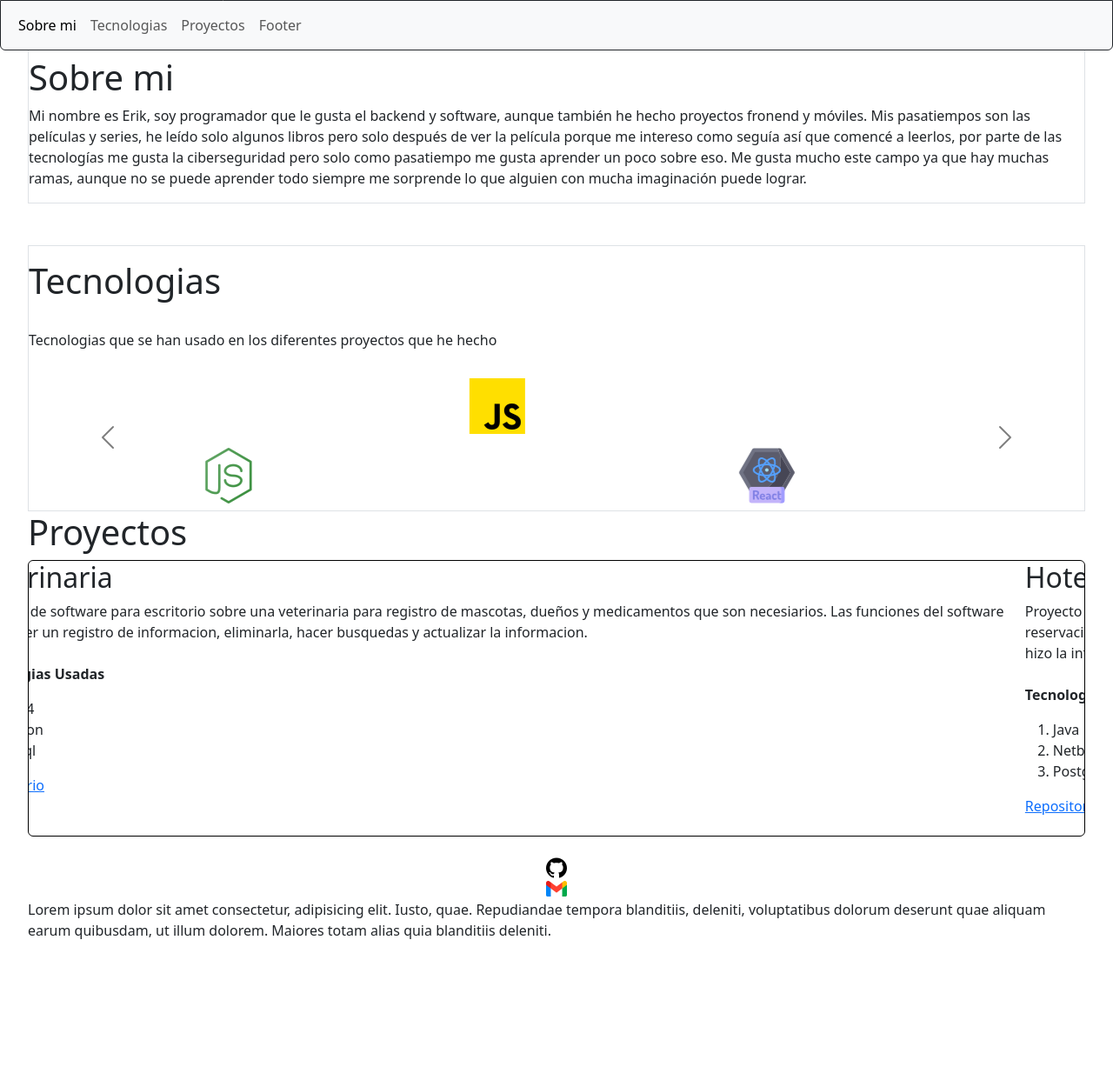
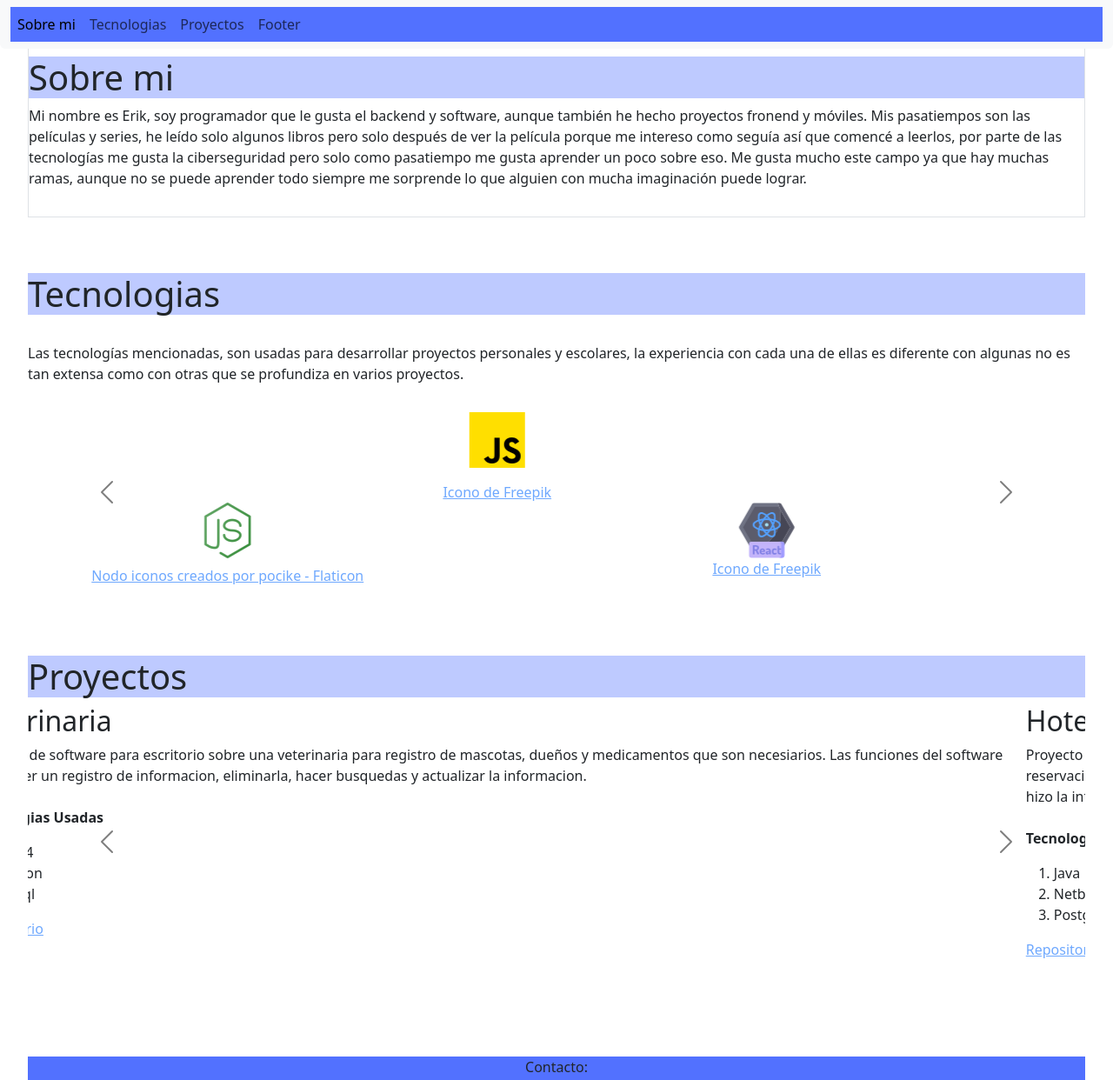
Before and after one commit to Erik-vdlt/port-erik.github.io, a plain HTML site: page main.html in a window 1280 px wide. Shown: the top 1242 px of the page at 87% size. Before the commit the page ends 1122 px from the top, so only its background shows below. Drawn offline with nearby package versions, Linux system fonts and the light colour scheme.

Commit message:
agregados iconos, espaciado y colores

```diff
--- a/css/index.css
+++ b/css/index.css
@@ -1,14 +1,14 @@
-body {
+/*body {
     margin-left: 3%;
     font-family: 'Times New Roman', Times, serif;
-    background: #4B79A1;  /* fallback for old browsers */
-    background: -webkit-linear-gradient(to right, #283E51, #4B79A1);  /* Chrome 10-25, Safari 5.1-6 */
-    background: linear-gradient(to right, #283E51, #4B79A1); /* W3C, IE 10+/ Edge, Firefox 16+, Chrome 26+, Opera 12+, Safari 7+ */
+    background: #4B79A1;  /* fallback for old browsers
+    background: -webkit-linear-gradient(to right, #283E51, #4B79A1);
+    background: linear-gradient(to right, #283E51, #4B79A1);
 }
 
 section.intro {
-    /*border: 1px black solid;*/
-    /*margin-left: 3%; #283E51*/
+    border: 1px black solid;
+    /*margin-left: 3%; #283E51
     text-align: center;
     margin-right: 3%;
     box-shadow: 5px 5px 5px #E4E7E9;
@@ -94,7 +94,7 @@ section > .list {
 
 .project {
     text-align: justify;
-    /*border: 1px black solid;*/
+    border: 1px black solid;
     margin-right: 3%;
     box-shadow: 5px 5px 5px #E4E7E9;
     margin-top: 2%;
@@ -150,3 +150,11 @@ footer > p{
         opacity: 0;
     }
 }
+*/
+.bg-blue {
+    background-color: #becaff;
+}
+
+.bg-main {
+    background-color: #5271ff;
+}
--- a/main.html
+++ b/main.html
@@ -3,25 +3,26 @@
 <head>
     <meta charset="UTF-8">
     <meta name="viewport" content="width=device-width, initial-scale=1.0">
+    <link rel="stylesheet" href="css/index.css">
     <link href="https://cdn.jsdelivr.net/npm/bootstrap@5.3.2/dist/css/bootstrap.min.css" rel="stylesheet" integrity="sha384-T3c6CoIi6uLrA9TneNEoa7RxnatzjcDSCmG1MXxSR1GAsXEV/Dwwykc2MPK8M2HN" crossorigin="anonymous">
     <title>Portafolio</title>
 </head>
 <body class="mx-2 px-4">
-    <nav class="navbar navbar-expand-lg bg-body-tertiary fixed-top border border-dark rounded-bottom">
+    <nav class="navbar navbar-expand-lg bg-body-tertiary fixed-top rounded-bottom">
         <div class="container-fluid position-sticky">
-          <div class="collapse navbar-collapse" id="navbarNavAltMarkup">
+          <div class="collapse navbar-collapse bg-main" id="navbarNavAltMarkup">
             <div class="navbar-nav">
               <a class="nav-link text-black" aria-current="page" href="#abo">Sobre mi</a>
               <a class="nav-link" aria-current="page" href="#tec">Tecnologias</a>
-              <a class="nav-link" aria-current="page" href="#">Proyectos</a>
+              <a class="nav-link" aria-current="page" href="#proy">Proyectos</a>
               <a class="nav-link" aria-current="page" href="#final">Footer</a>
             </div>
           </div>
         </div>
       </nav>
 
-      <section id="abo" class="border mt-5 pt-3">
-        <h1>Sobre mi</h1>
+      <section id="abo" class="border my-5 py-3">
+        <h1 class="bg-blue">Sobre mi</h1>
           <p>
             Mi nombre es Erik, soy programador que le gusta el backend y software, aunque también he hecho proyectos fronend y móviles. Mis pasatiempos son las películas y series,
             he leído solo algunos libros pero solo después de ver la película porque me intereso como seguía así que comencé a leerlos, por parte de
@@ -30,51 +31,68 @@
           </p>
       </section>
 
-      <section id="tec" class="border mt-5 pt-3">
-        <h1>Tecnologias</h1>
+      <section id="tec" class="my-5 py-3">
+        <h1 class="bg-blue">Tecnologias</h1>
         <br>
-        <p>Tecnologias que se han usado en los diferentes proyectos que he hecho</p>
+        <p>Las tecnologías mencionadas, son usadas para desarrollar proyectos personales y escolares,
+           la experiencia con cada una de ellas es diferente con algunas no es tan extensa como con
+           otras que se profundiza en varios proyectos.</p>
         <!--Carrusel tecnologias-->
         <div id="carouselExample" class="carousel slide" data-bs-ride="carousel" data-bs-theme="dark">
-          <div class="carousel-inner position-relative">
+          <div class="carousel-inner position-relative text-center">
             <div class="carousel-item active">
               <div>
                 <img class="mx-auto d-block py-3" src="img/js-icon-2.png" alt="...">
+                <a href="https://www.freepik.es/icono/js_5968292#fromView=search&page=1&position=0&uuid=584a306b-4112-4969-9aff-be59e9f5ab02">Icono de Freepik</a>
                 <div class="row">
-                  <div class="col"><img class="mx-auto d-block pb-2" src="img/node.png" alt=""></div>
-                  <div class="col pb-2"><img class="mx-auto d-block" src="img/react.png" alt=""></div>
+                  <div class="col">
+                    <img class="mx-auto d-block pb-2" src="img/node.png" alt="">
+                    <a href="https://www.flaticon.es/iconos-gratis/nodo" title="nodo iconos">Nodo iconos creados por pocike - Flaticon</a>
+                  </div>
+                  <div class="col pb-2">
+                    <img class="mx-auto d-block" src="img/react.png" alt="">
+                    <a href="https://www.freepik.es/icono/reaccionar_1183672#fromView=search&page=1&position=3&uuid=2de9059e-4fbf-487a-b61d-f9910eb4063b">Icono de Freepik</a>
+                  </div>
                 </div>
               </div>
             </div>
             <div class="carousel-item">
               <img class="mx-auto d-block py-3" src="img/html.png" alt="...">
+              <a href="https://www.freepik.es/icono/html-5_5968267#fromView=search&page=1&position=0&uuid=6b0ca00c-713f-4cf7-b4db-2a782abd12d5">Icono de Freepik</a>
             </div>
             <div class="carousel-item">
               <img class="mx-auto d-block py-3" src="img/css.png" alt="...">
-              <div class="text-center">
-                <img class="mx-auto d-block py-3" src="img/boot-1.png" alt="...">
-                <span>Bootstrap icon by Icons8</span>
+              <a href="https://www.freepik.es/icono/css-3_5968242#fromView=search&page=1&position=1&uuid=7b2f5779-cc7a-48d5-b1e2-cafc23b399cf">Icono de Freepik</a>
+              <div>
+                <img class="mx-auto d-block py-3" src="img/boot.png" alt="...">
+                <a href="https://icons8.com/icon/PndQWK6M1Hjo/bootstrap">Bootstrap icon by Icons8</a>
               </div>
             </div>
             <div class="carousel-item">
               <div>
                 <img class="mx-auto d-block py-3" src="img/py.png" alt="...">
+                <a href="https://www.flaticon.es/iconos-gratis/archivo-de-python" title="archivo de python iconos">Archivo de python iconos creados por Flat Icons - Flaticon</a>
                 <div>
                   <img class="mx-auto d-block py-3" src="img/flask.png" alt="...">
+                  <a href="https://icons8.com/icon/AqYCfGyGXlO7/flask">Flask icon by Icons8</a>
                 </div>
               </div>
             </div>
             <div class="carousel-item">
               <img class="mx-auto d-block py-3" src="img/java.png" alt="...">
+              <a href="https://www.flaticon.es/iconos-gratis/java" title="java iconos">Java iconos creados por Freepik - Flaticon</a>
             </div>
             <div class="carousel-item">
               <img class="mx-auto d-block py-3" src="img/mysql.png" alt="...">
+              <a href="https://www.flaticon.es/iconos-gratis/mysql" title="mysql iconos">Mysql iconos creados por Pixel perfect - Flaticon</a>
             </div>
             <div class="carousel-item">
               <img class="mx-auto d-block py-3" src="img/php.png" alt="...">
+              <a href="https://www.flaticon.es/iconos-gratis/php" title="php iconos">Php iconos creados por Freepik - Flaticon</a>
             </div>
             <div class="carousel-item">
               <img class="mx-auto d-block py-3" src="img/postgre.png" alt="...">
+              <a href="https://www.flaticon.es/iconos-gratis/postgre" title="postgre iconos">Postgre iconos creados por Freepik - Flaticon</a>
             </div>
           </div>
           <button class="carousel-control-prev" type="button" data-bs-target="#carouselExample" data-bs-slide="prev">
@@ -104,12 +122,12 @@
       </div>-->
       </section>
 
-      <section>
-        <h1>Proyectos</h1>
+      <section id="proy" class="my-5 py-3">
+        <h1 class="bg-blue">Proyectos</h1>
 
         <!--carrusel-->
 
-        <div id="carouselProyectos" class="carousel slide border border-black rounded" data-bs-ride="carousel">
+        <div id="carouselProyectos" class="carousel slide" data-bs-ride="carousel" data-bs-theme="dark">
           <div class="carousel-inner">
             <div class="carousel-item active">
               <h2>Veterinaria</h2>
@@ -223,11 +241,11 @@
       -->
       <footer id="final" class="py-2">
         <div class="py-3">
-          <div class="text-center">
+          <div class="text-center bg-main">
+            <p>Contacto:</p>
             <a href=""><img class="mx-auto d-block" src="img/github-1.png" alt=""></a>
             <img class="mx-auto d-block" src="img/gmail.png" alt="">
           </div>
-          <p> Lorem ipsum dolor sit amet consectetur, adipisicing elit. Iusto, quae. Repudiandae tempora blanditiis, deleniti, voluptatibus dolorum deserunt quae aliquam earum quibusdam, ut illum dolorem. Maiores totam alias quia blanditiis deleniti.</p>
         </div>
       </footer>
       <script src="https://cdn.jsdelivr.net/npm/bootstrap@5.3.2/dist/js/bootstrap.bundle.min.js" integrity="sha384-C6RzsynM9kWDrMNeT87bh95OGNyZPhcTNXj1NW7RuBCsyN/o0jlpcV8Qyq46cDfL" crossorigin="anonymous"></script>
```
